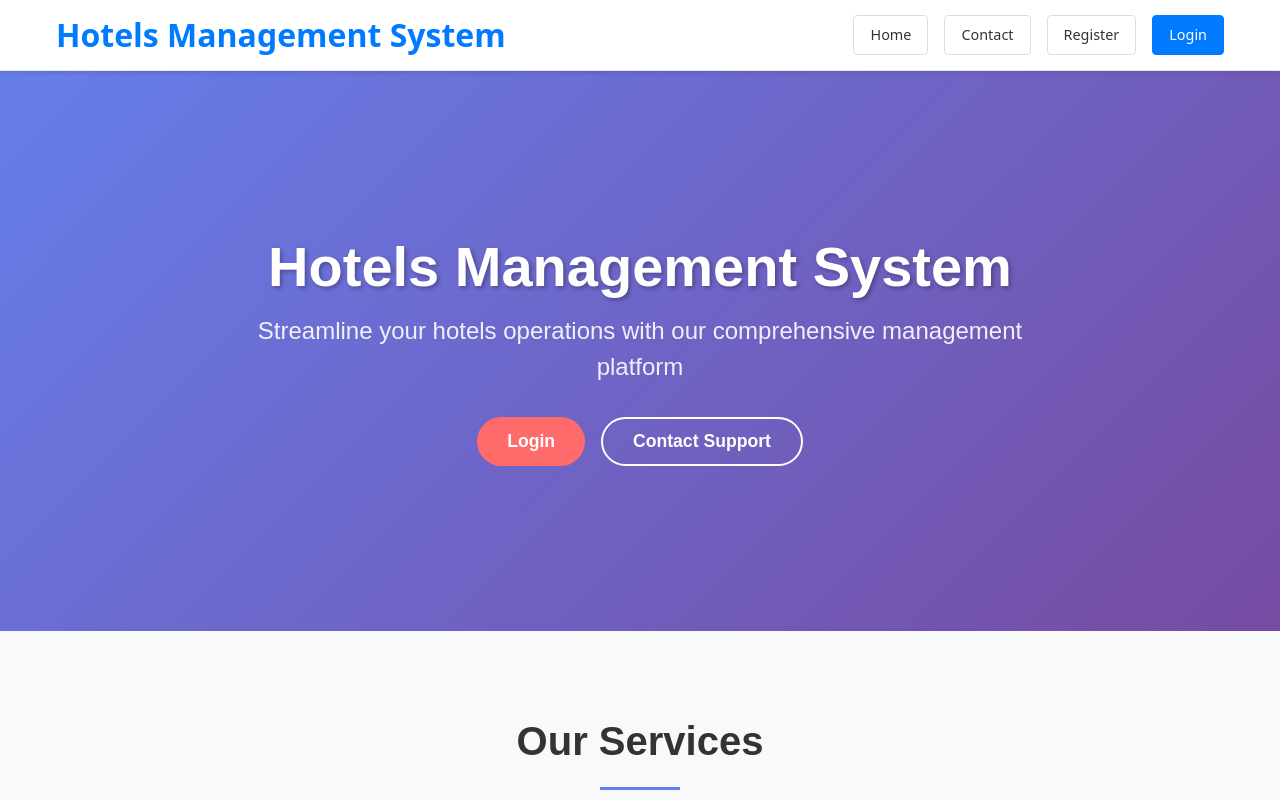
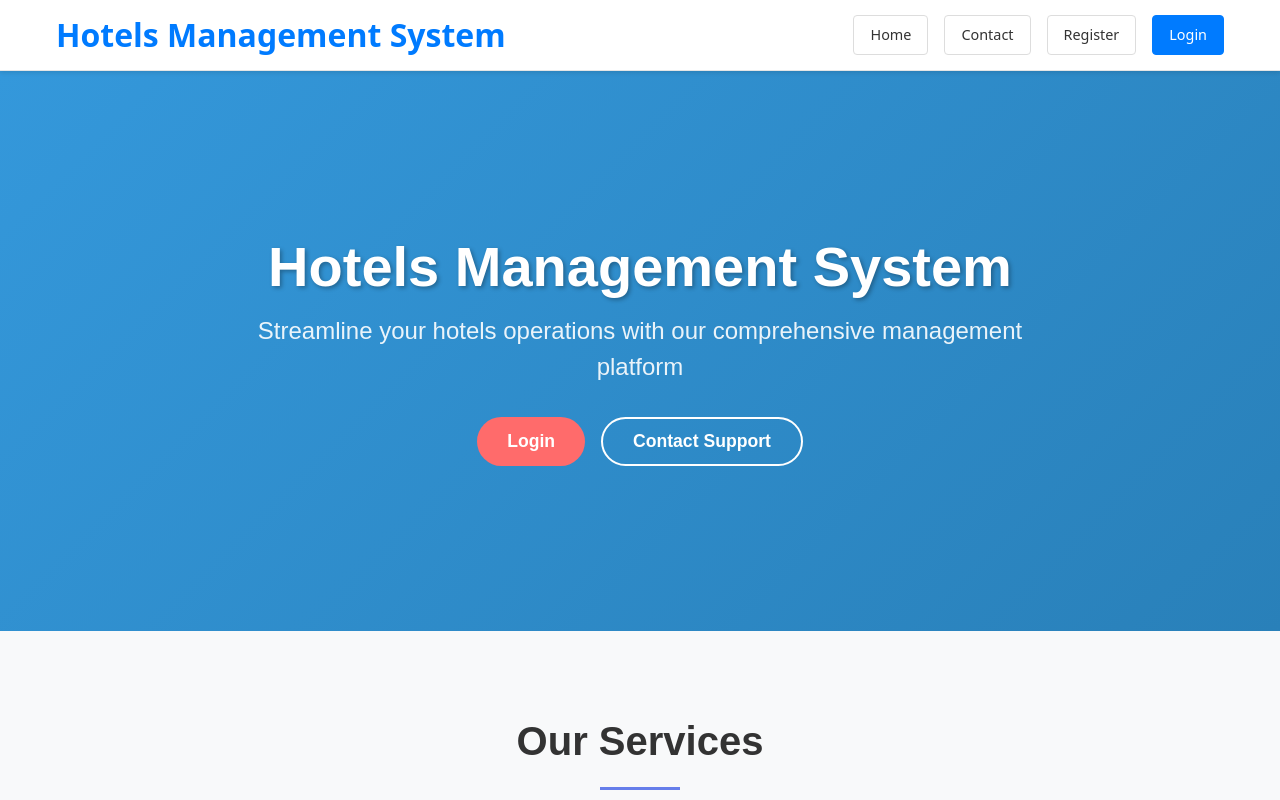
Before and after one commit to GrigorM-debug/HotelsManagementSystem, a React (Vite) app in the folder src/HotelsManagementSystem.Client/: page / in a window 1280 px wide. Shown: the top 800 px of the page. Built offline with nearby package versions, Linux system fonts and the light colour scheme; no server answers.

Commit message:
Changed the home page header section color

```diff
--- a/src/HotelsManagementSystem.Client/src/components/Home/Home.module.css
+++ b/src/HotelsManagementSystem.Client/src/components/Home/Home.module.css
@@ -5,7 +5,7 @@
 
 /* Hero Section */
 .heroSection {
-  background: linear-gradient(135deg, #667eea 0%, #764ba2 100%);
+  background: linear-gradient(135deg, #3498db 0%, #2980b9 100%);
   color: white;
   padding: 100px 20px;
   text-align: center;
```
